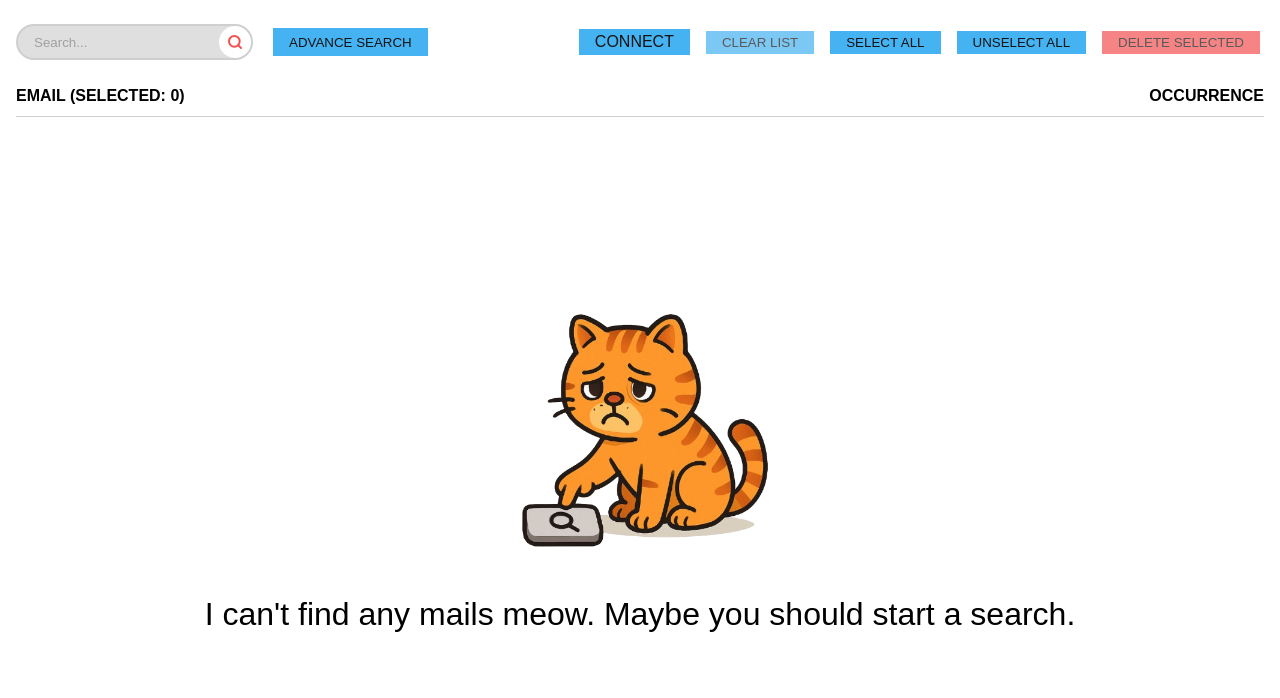
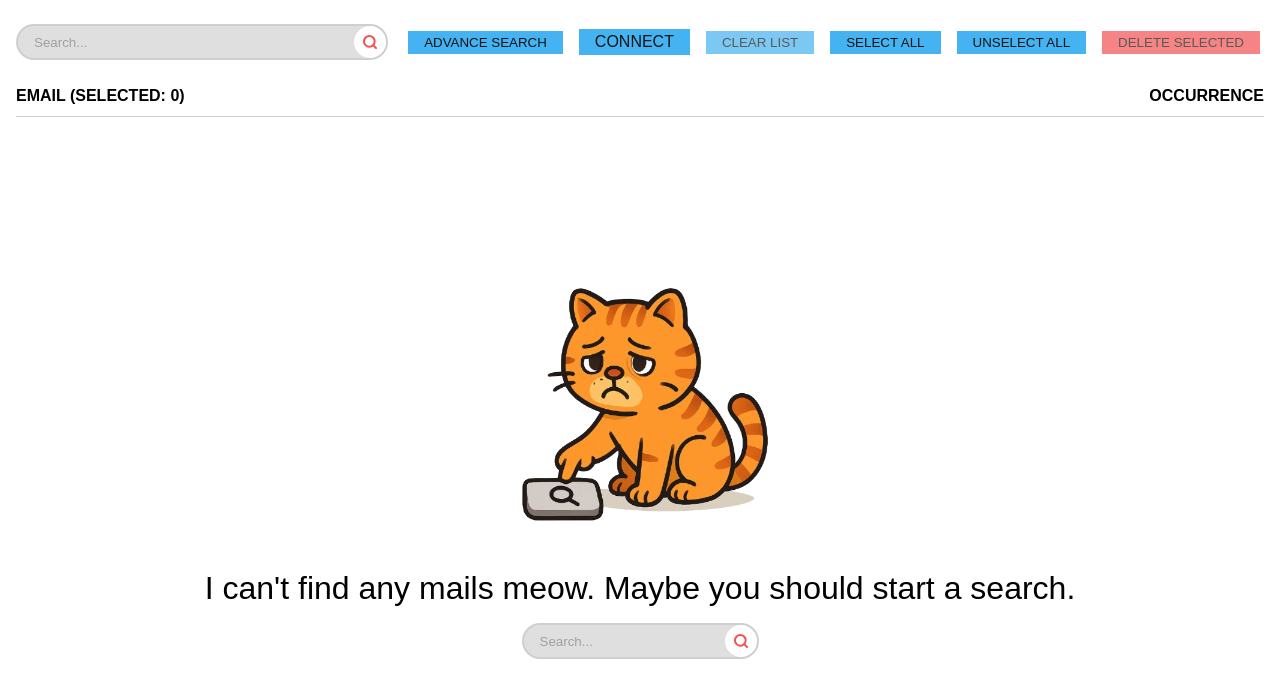
Before and after one commit to LouisDerveloy/Mail-Cleaner, a Vue app: page / in a window 1280 px wide. Shown: the top 698 px of the page. Built offline with nearby package versions, Linux system fonts and the light colour scheme.

Commit message:
#7 ui improvement. + Userflow improvement

```diff
--- a/src-tauri/tauri.conf.json
+++ b/src-tauri/tauri.conf.json
@@ -17,8 +17,8 @@
         "title": "Mail Cleaner",
         "width": 1700,
         "height": 900,
-        "minWidth": 520,
-        "minHeight": 500,
+        "minWidth": 930,
+        "minHeight": 780,
         "acceptFirstMouse": false,
         "center": true,
         "dragDropEnabled": false,
--- a/src/App.vue
+++ b/src/App.vue
@@ -44,12 +44,13 @@ listen("open-login-page", () => {
 
 .content {
   width: 100%;
-  height: 100vh;
+  height: 100dvh;
 }
 
 .app-main {
   display: flex;
-  height: 100vh;
+  height: 100dvh;
+  overflow-y: hidden;
   flex-direction: row;
   justify-content: stretch;
 }
--- /dev/null
+++ b/src/Components/SearchBar.vue
@@ -0,0 +1,87 @@
+<script setup lang="ts">
+const model = defineModel<string>()
+
+defineProps<{
+  disabled?: boolean
+}>()
+
+const emit = defineEmits<{
+  (e: 'search'): void
+}>()
+
+function handleSearch() {
+  emit('search')
+}
+</script>
+
+<template>
+  <div class="search-bar">
+    <input
+      type="text"
+      name="query"
+      id="query"
+      v-model="model"
+      placeholder="Search..."
+      @keyup.enter="handleSearch"
+      :disabled="disabled"
+    >
+    <button @click="handleSearch" :disabled="disabled" class="search-button">
+      <svg xmlns="http://www.w3.org/2000/svg" width="16" height="16" viewBox="0 0 24 24" fill="none" stroke-width="3" stroke-linecap="round" stroke-linejoin="round">
+        <circle cx="11" cy="11" r="8"></circle>
+        <line x1="21" y1="21" x2="16.65" y2="16.65"></line>
+      </svg>
+    </button>
+  </div>
+</template>
+
+<style scoped>
+.search-bar {
+  display: flex;
+  flex-direction: row;
+  align-items: center;
+  background-color: #dfdfdf;
+  border-radius: 25px;
+  padding-left: 8px;
+  max-width: 400px;
+  max-height: 36px;
+  border: 2px solid #cfcfcf;
+  flex-grow: 1;
+}
+
+.search-bar input {
+  flex-grow: 1;
+  border: none;
+  background: transparent;
+  outline: none;
+  padding: 0 .5rem;
+  width: 100%;
+}
+
+.search-bar input::placeholder {
+  color: #a0a0a0;
+}
+
+.search-bar .search-button {
+  border: none;
+  background: white;
+  border-radius: 50%;
+  width: 32px;
+  height: 32px;
+  min-width: 32px;
+  display: flex;
+  justify-content: center;
+  align-items: center;
+  cursor: pointer;
+  padding: 0;
+  margin: 0;
+}
+
+.search-bar .search-button:disabled {
+  cursor: not-allowed;
+  opacity: 0.7;
+}
+
+.search-bar .search-button svg {
+  stroke: #f55151;
+}
+</style>
--- a/src/Components/SearchField.vue
+++ b/src/Components/SearchField.vue
@@ -1,5 +1,6 @@
 <script setup lang="ts">
 import { computed } from 'vue';
+import TipTool from '../Components/TipTool.vue';
 
 const props = defineProps<{
   modelValue: string | boolean;
@@ -65,18 +66,17 @@ function clearInput() {
       {{ label }}
       <TipTool :text="tip" />
     </label>
-    <div class="input">
-      <template v-if="typeof modelValue === 'boolean'">
+
+    <div v-if="typeof modelValue === 'boolean'" class="input bool">
       <input v-model="boolValue" type="checkbox" class="checkbox-input" />
-      </template>
-      <template v-else-if="isDate">
+    </div>
+    <div v-else-if="isDate" class="input">
       <input v-model="dateValue" type="date" />
       <span v-if="modelValue" @click="clearInput" class="clear-btn">X</span>
-      </template>
-      <template v-else>
+    </div>
+    <div v-else class="input">
       <input v-model="textValue" type="text" :placeholder="label" />
       <span v-if="modelValue" @click="clearInput" class="clear-btn">X</span>
-      </template>
     </div>
   </div>
 </template>
--- a/src/Components/advanceSearch.vue
+++ b/src/Components/advanceSearch.vue
@@ -11,10 +11,10 @@
         <SearchField v-model="searchStore.before" label="Before" tip="Find emails before a specific date (dd-Mon-yyyy)." :is-date="true" />
         <SearchField v-model="searchStore.cc" label="CC" tip="Search by CC recipients." />
         <SearchField v-model="searchStore.from" label="From" tip="Search by sender." />
-        <SearchField v-model="searchStore.new_" label="New" tip="Only show new emails." />
         <SearchField v-model="searchStore.since" label="Since" tip="Find emails since a specific date (dd-Mon-yyyy)." :is-date="true" />
         <SearchField v-model="searchStore.subject" label="Subject" tip="Search by subject line." />
         <SearchField v-model="searchStore.to" label="To" tip="Search by recipient." />
+        <SearchField v-model="searchStore.new_" label="New" tip="Only show new emails." />
         <SearchField v-model="searchStore.unseen" label="Unseen" tip="Only show unseen emails." />
         <SearchField v-model="searchStore.seen" label="Seen" tip="Only show seen emails." />
         <button class="search-btn" type="submit">Search</button>
@@ -55,8 +55,9 @@ function closeModal() {
 }
 .modal-content {
   background: #f3f3f3;
-  width: 100vw;
+  width: 100%;
   height: 100vh;
+  overflow-x: hidden;
   max-width: 900px;
   max-height: 90vh;
   overflow-y: auto;
@@ -111,8 +112,6 @@ function closeModal() {
   position: sticky;
   bottom: 0;
 
-  box-shadow: -1px -1px 64px -12px rgba(10,10,10,0.57);
-  -webkit-box-shadow: -1px -1px 64px -12px rgba(10,10,10,0.57);
-  -moz-box-shadow: -1px -1px 64px -12px rgba(10,10,10,0.57);
+  box-shadow: 0px 0px 50px -15px black;
 }
 </style>
--- a/src/Views/AnalyseMailView.vue
+++ b/src/Views/AnalyseMailView.vue
@@ -10,6 +10,7 @@ import noResultsImage from "/src/assets/images/no-results.png";
 import searchingImage from "/src/assets/images/searching.png";
 import { useSearchStore } from "../stores/search.ts";
 import AdvanceSearch from "../Components/advanceSearch.vue"
+import SearchBar from "../Components/SearchBar.vue";
 
 interface Sender {
   id: number;
@@ -161,17 +162,9 @@ function toggleAdvanceSearch() {
   <section class="analyse-view">
     <section class="controls">
       <div class="search-container">
-        <div class="search-bar">
-        <input type="text" name="query" id="query" v-model="searchStore.text" placeholder="Search..." @keyup.enter="start_search" :disabled="isProcessing">
-        <button @click="start_search" :disabled="isProcessing" class="search-button">
-          <svg xmlns="http://www.w3.org/2000/svg" width="16" height="16" viewBox="0 0 24 24" fill="none" stroke-width="3" stroke-linecap="round" stroke-linejoin="round">
-            <circle cx="11" cy="11" r="8"></circle>
-            <line x1="21" y1="21" x2="16.65" y2="16.65"></line>
-          </svg>
-        </button>
+        <SearchBar v-model="searchStore.text" @search="start_search" :disabled="isProcessing" />
+        <button @click="toggleAdvanceSearch" :disabled="isProcessing">Advance Search</button>
       </div>
-      <button @click="toggleAdvanceSearch" :disabled="isProcessing">Advance Search</button>
-    </div>
       <RouterLink to="user/connexion">Connect</RouterLink>
       <button @click="clearList" :disabled="isProcessing || senders.length === 0">Clear List</button>
       <button @click="selectAll">Select All</button>
@@ -201,6 +194,7 @@ function toggleAdvanceSearch() {
     <div class="info" v-else-if="!searching">
       <img :src="noResultsImage" alt="No results" class="cat-image">
       <span>I can't find any mails meow. Maybe you should start a search.</span>
+      <SearchBar v-model="searchStore.text" @search="start_search" :disabled="isProcessing" />
     </div>
     <div class="info" v-else>
       <img :src="searchingImage" alt="Searching..." class="cat-image">
@@ -306,59 +300,13 @@ function toggleAdvanceSearch() {
   background-color: #d9d9d9;
 }
 
-.search-bar {
-  display: flex;
-  flex-direction: row;
-  align-items: center;
-  background-color: #dfdfdf;
-  border-radius: 25px;
-  padding-left: 8px;
-  max-width: 600px;
-  border: 2px solid #cfcfcf;
-}
-
 .search-container {
   display: flex;
   flex-direction: row;
   gap: 1rem;
   margin-right: auto;
-}
-
-.search-bar input {
+  align-items: center;
   flex-grow: 1;
-  border: none;
-  background: transparent;
-  outline: none;
-  padding: 0 .5rem;
-  width: 100%;
-}
-
-.search-bar input::placeholder {
-  color: #a0a0a0;
-}
-
-.search-bar .search-button {
-  border: none;
-  background: white;
-  border-radius: 50%;
-  width: 32px;
-  height: 32px;
-  min-width: 32px;
-  display: flex;
-  justify-content: center;
-  align-items: center;
-  cursor: pointer;
-  padding: 0;
-  margin: 0;
-}
-
-.search-bar .search-button:disabled {
-  cursor: not-allowed;
-  opacity: 0.7;
-}
-
-.search-bar .search-button svg {
-  stroke: #f55151;
 }
 
 .progress-container {
```
Lines whose indentation alone changed are shown as unchanged.
